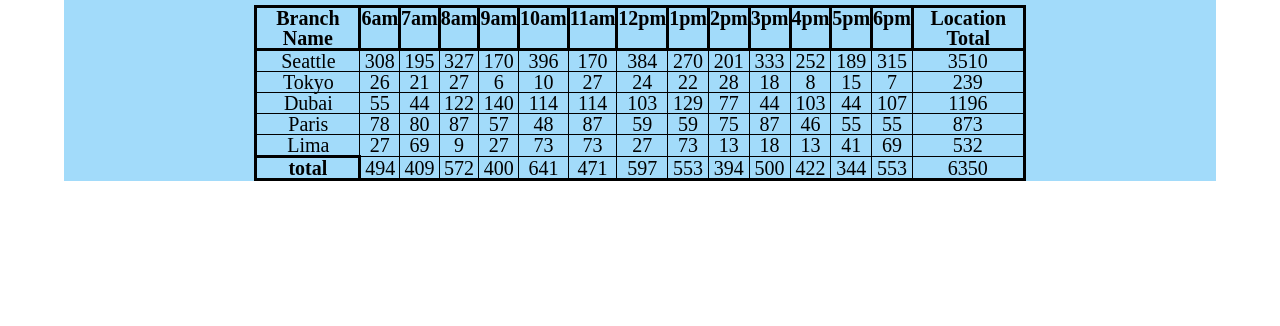
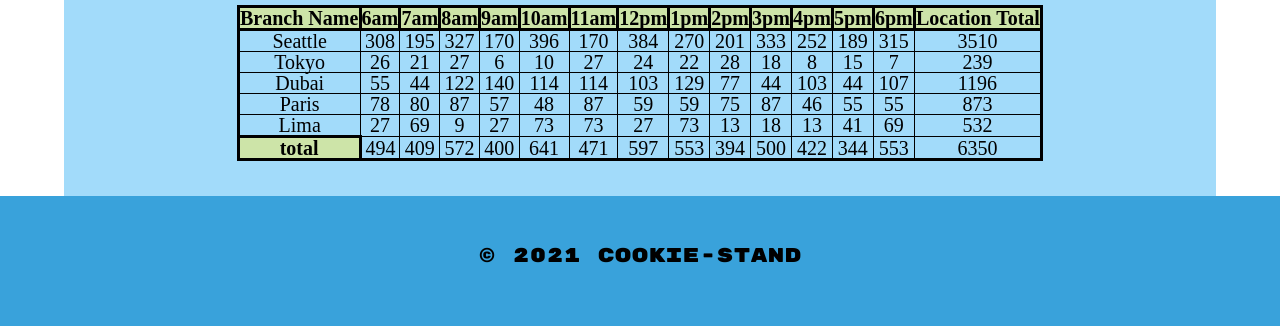
Before and after one commit to osama900/cookie-stand, a plain HTML site: page sales.html in a window 1280 px wide. Shown: the part 528-854 px from the top of the page. Before the commit the page ends 800 px from the top, so only its background shows below. Drawn offline with Linux system fonts and the light colour scheme; a web font is replaced by a local one.

Commit message:
finalizing the lateast edite

```diff
--- a/css/style.css
+++ b/css/style.css
@@ -39,8 +39,9 @@ a:hover {
   color: chocolate;
 }
 #rest {
-  margin: 25px;
+  margin-top: 25px;
   font-size: 25px;
+  padding-bottom: 35px;
 }
 
 h2 {
@@ -75,11 +76,16 @@ ul li {
 
 table {
   border: 2px solid black;
+  padding-bottom: 35px;
 }
-th,
+
+th {
+  background-color: rgb(205, 228, 168);
+}
 td {
   border: 1px solid black;
 }
+
 .familyImg {
   margin-top: 35px;
 }
@@ -90,6 +96,9 @@ td {
   background-color: white;
   box-shadow: 0 4px 8px 0 rgba(0, 0, 0, 0.2), 0 6px 20px 0 rgba(0, 0, 0, 0.19);
   margin: 25px 10px;
+}
+.polaroid :hover {
+  color: chocolate;
 }
 
 .container {
@@ -102,10 +111,12 @@ td {
 
   font-weight: bolder;
 }
+
 .subIMG {
   height: 150px;
   width: 100%;
 }
+
 .subIMG:hover {
   opacity: 0.6;
 }
--- a/sales.html
+++ b/sales.html
@@ -4,13 +4,11 @@
     <meta charset="UTF-8">
     <meta http-equiv="X-UA-Compatible" content="IE=edge">
     <meta name="viewport" content="width=device-width, initial-scale=1.0">
-    <title>Document</title>
+    <title>cookie-stand</title>
     <link rel="stylesheet" href="css/reset.css">
     <link rel="stylesheet" href="css/style.css">
 </head>
-<body>
-    <main>
-    <header>
+<body> <header>
         <h1>cookie-stand</h1>
 
         <nav>
@@ -22,6 +20,8 @@
             </nav>
         </nav>
     </header>
+    <main>
+
 
     <div class="hero">
         <h2>Input New Branch Data</h2>
@@ -58,4 +58,7 @@
 
     <script src="app.js"></script>
 </body>
+<footer>
+    &copy; 2021 COOKIE-STAND
+</footer>
 </html>
```
